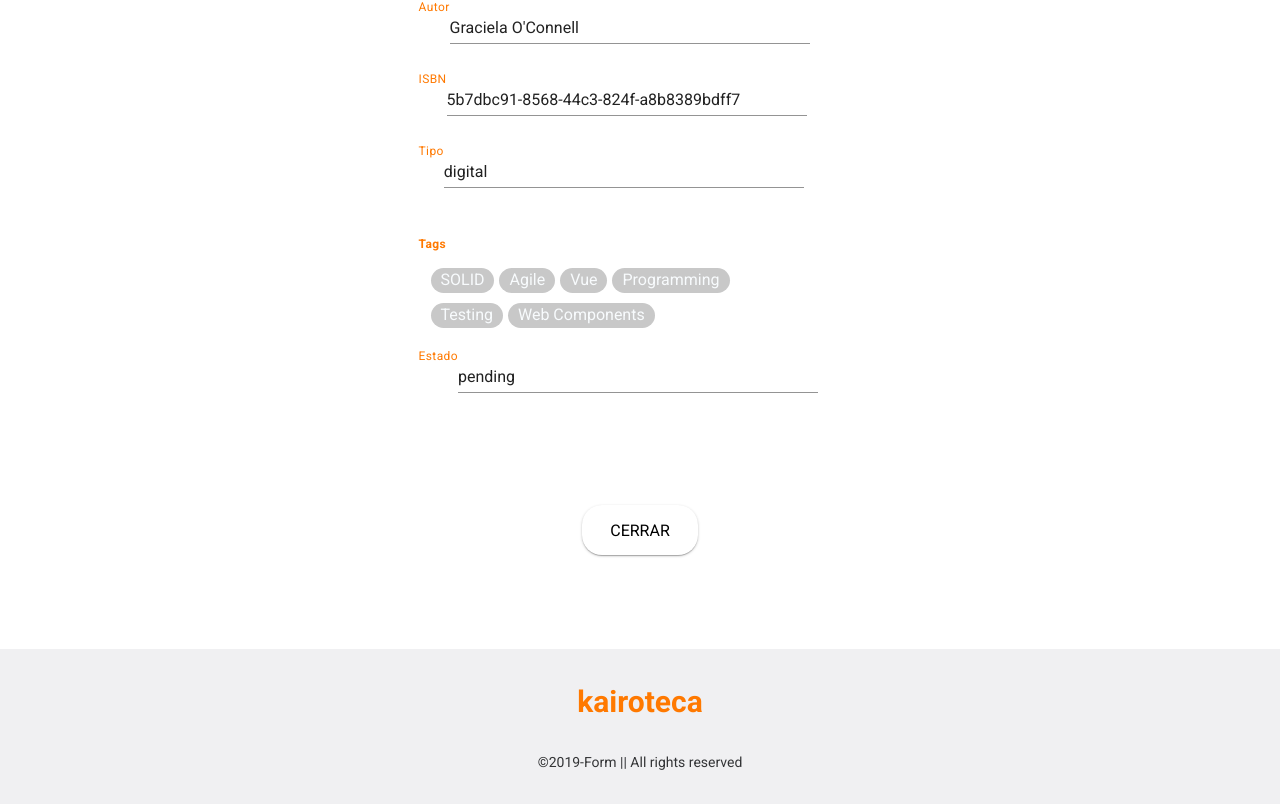
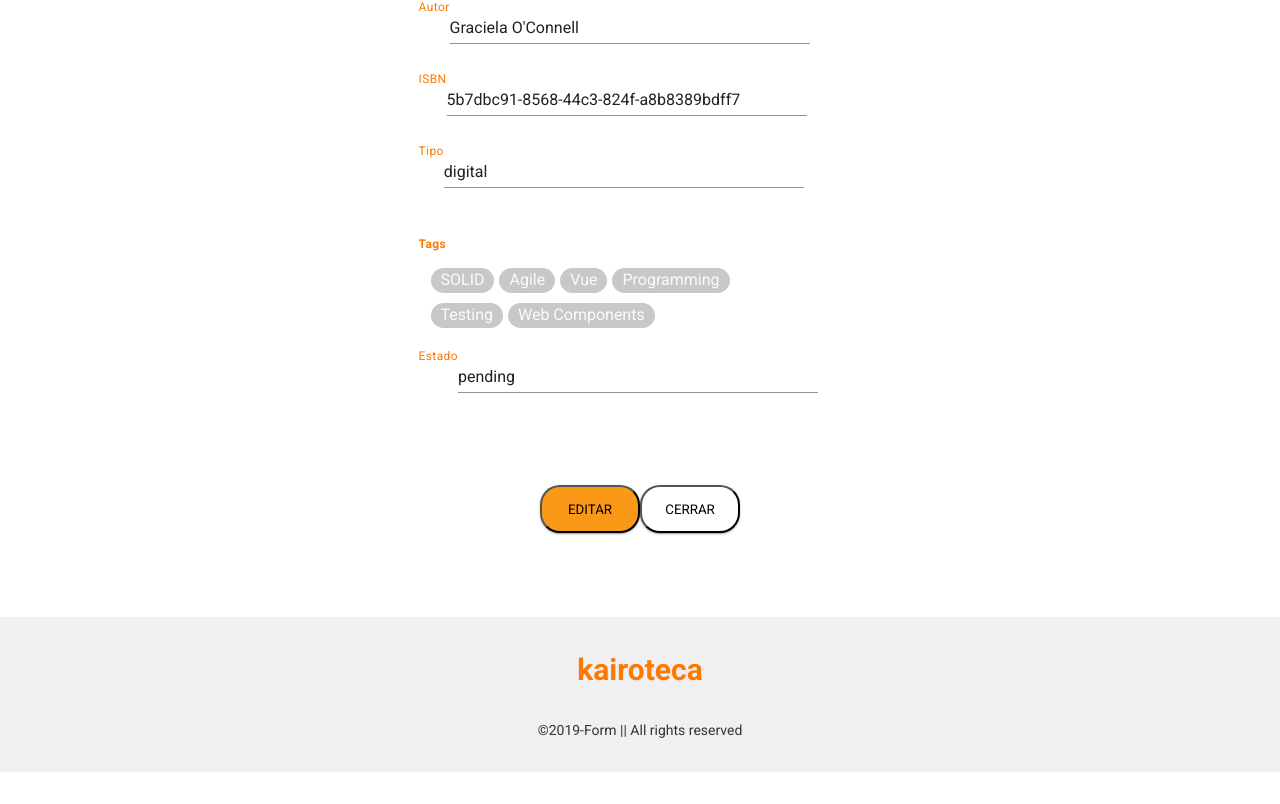
Before and after one commit to esterlegaz/easley-s4-kairoteca, a React (Create React App) app: page /#/book/10 in a window 1280 px wide. Shown: the part 448-1252 px from the top of the page. After the commit the page ends 1220 px from the top, so only its background shows below. Built offline with nearby package versions, Linux system fonts and the light colour scheme.

Commit message:
Feature: complete update functionality and add buttons

```diff
--- a/src/App.js
+++ b/src/App.js
@@ -167,7 +167,6 @@ class App extends Component {
     })
   }
 
-
   changeMe(e) {
     const bookId = parseInt(e.currentTarget.getAttribute('data-update'));
     const dataTitle = e.currentTarget.getAttribute('data-title');
--- a/src/components/Detail/EditBook.js
+++ b/src/components/Detail/EditBook.js
@@ -103,8 +103,8 @@ class EditBook extends Component {
                         </FormControl>
                     </form>
                     <div className="btn__container">
-                        <input type="submit" value="Enviar" className="form__btn" onClick={createBook} />
-                        <button className="form__btn form__btn--close" onClick={this.goBack} >Cerrar</button>
+                        <input type="submit" value="Enviar" className="form__btn" onClick={updateBook} />
+                        <button className="form__btn form__btn--close" onClick={goBackApp} >Cerrar</button>
                     </div>
                 </Fragment >
             )
--- a/src/components/Detail/ViewDetail.js
+++ b/src/components/Detail/ViewDetail.js
@@ -63,7 +63,10 @@ class ViewDetail extends Component {
               }} />
             </li>
           </ul>
-          <Link className="link__close form__btn" to="/">Cerrar</Link>
+          <div className="btn__container">
+            <button className="form__btn" data-update={bookId} data-title={title} data-author={author} data-isbn={ISBN} data-type={type} data-status={status} onClick={changeMe} >Editar</button>
+            <button className="form__btn form__btn--close" onClick={goBackApp} >Cerrar</button>
+          </div>
         </Fragment>
       )
     } else {
```
